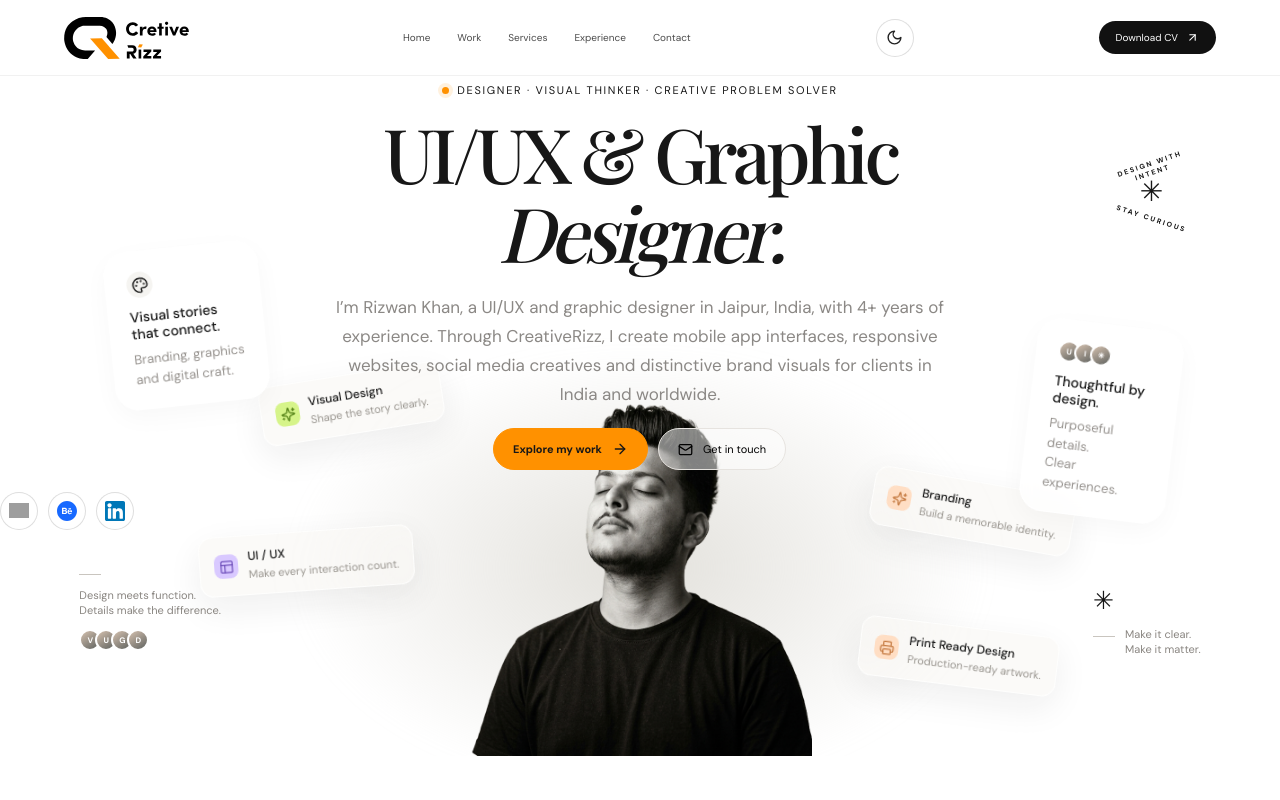
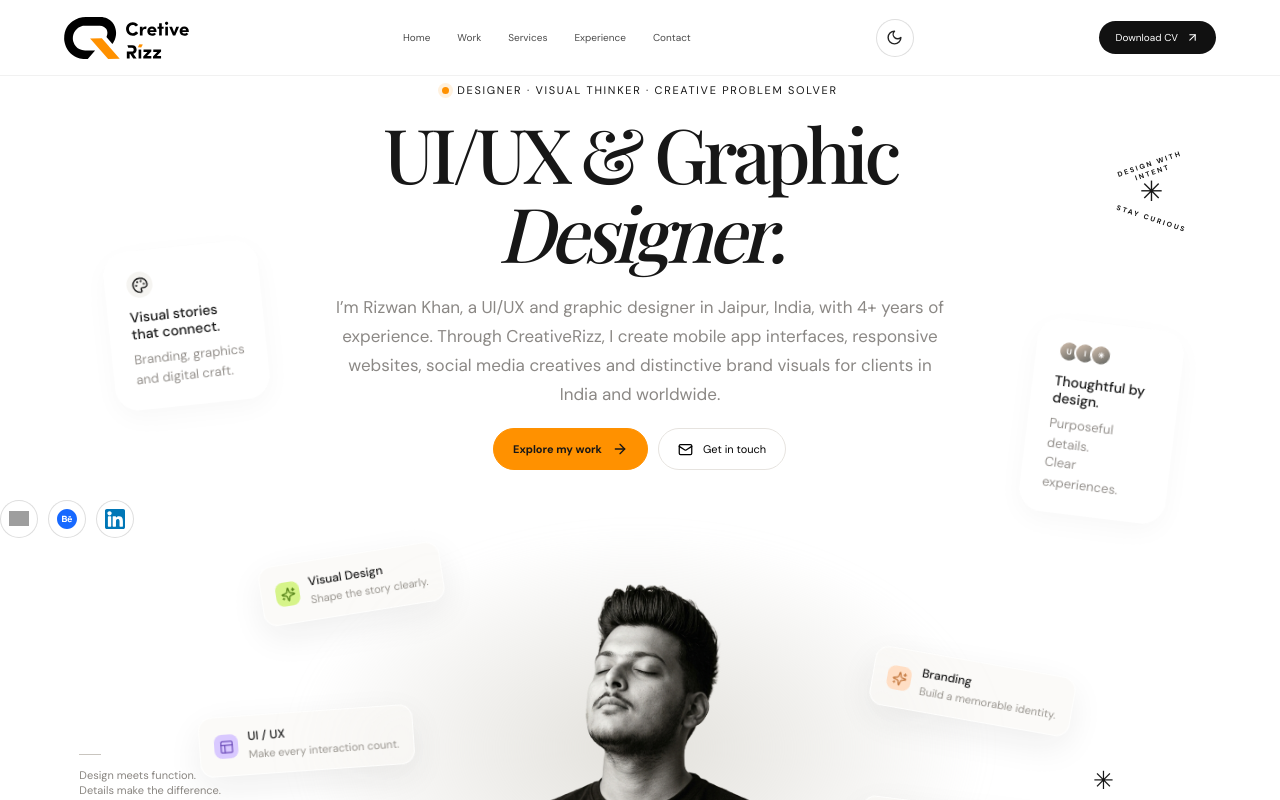
Before and after one commit to Rizzu01/port-folio, a Next.js app: page / in a window 1280 px wide. Shown: the top 800 px of the page. Built offline with nearby package versions, Linux system fonts and the light colour scheme; no server answers; grey boxes are pictures that could not be loaded.

Commit message:
Add desktop hero breathing room below CTA buttons and above portrait

```diff
--- a/app/globals.css
+++ b/app/globals.css
@@ -2377,3 +2377,19 @@ html[data-theme="dark"] .reference-service-list>a:hover .reference-service-name{
   .reference-site .reference-pill-button svg,
   .reference-site .hero-actions .button svg{transition:none!important}
 }
+
+
+/* Desktop hero: separate CTA buttons from the portrait without changing the mobile composition. */
+@media (min-width:761px){
+  .reference-site>.portfolio-hero{
+    min-height:820px;
+  }
+  .reference-site>.portfolio-hero .hero-actions{
+    margin-bottom:30px;
+  }
+}
+@media (min-width:1100px){
+  .reference-site>.portfolio-hero{
+    min-height:860px;
+  }
+}
```
